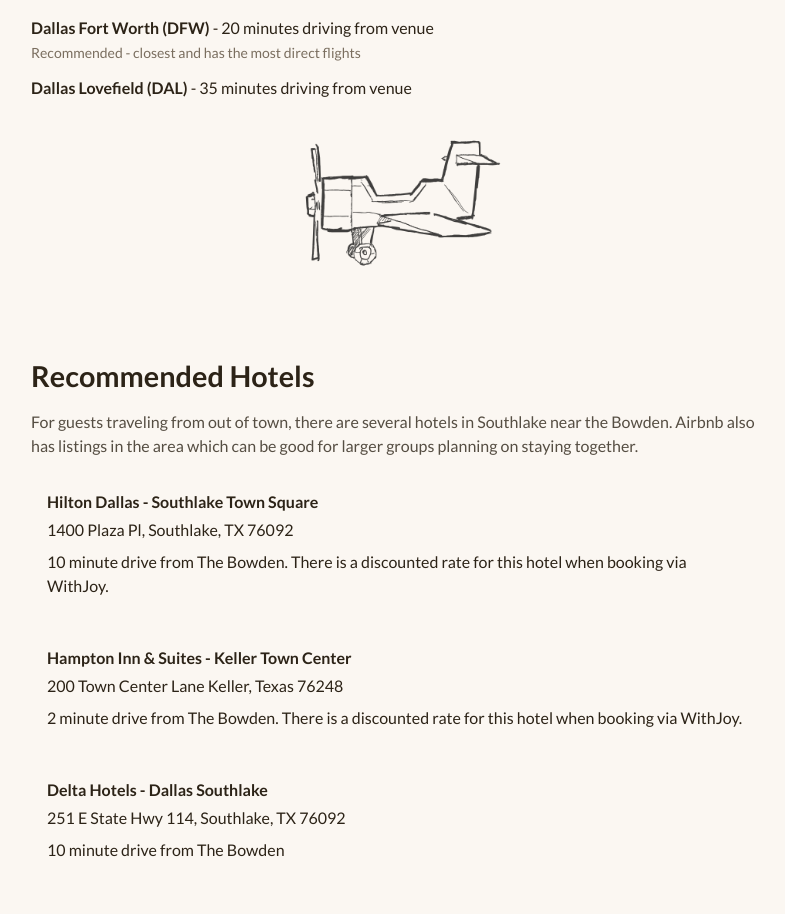
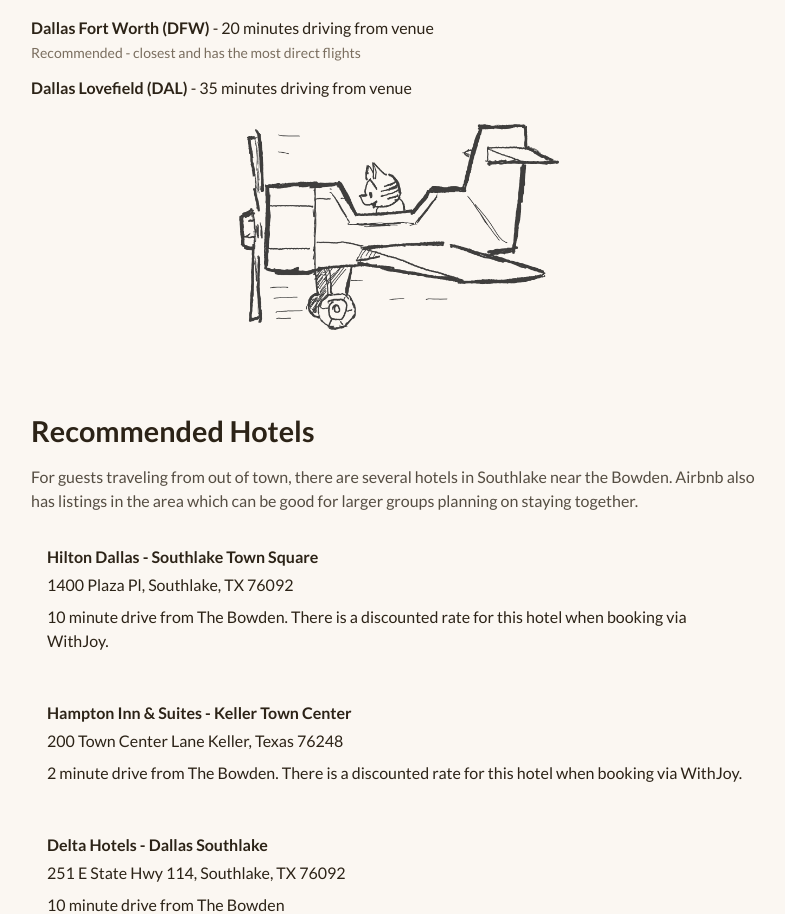
Before and after one commit to vvusirik/wedding, a Next.js app: page /travel in a window 1280 px wide. Shown: the part 802-1716 px from the top of the page, without its empty margins (241-1026 px from the left). Built offline with nearby package versions, Linux system fonts and the light colour scheme; no server answers.

Commit message:
update images

```diff
--- a/app/travel/page.tsx
+++ b/app/travel/page.tsx
@@ -57,8 +57,8 @@ const sections = [
                 <Image
                     src="/images/icons/plane.png"
                     alt=""
-                    width={220}
-                    height={220}
+                    width={320}
+                    height={320}
                     className={styles.planeIcon}
                 />
             </>
```
Also changed, not shown: public/images/icons/plane.png.
